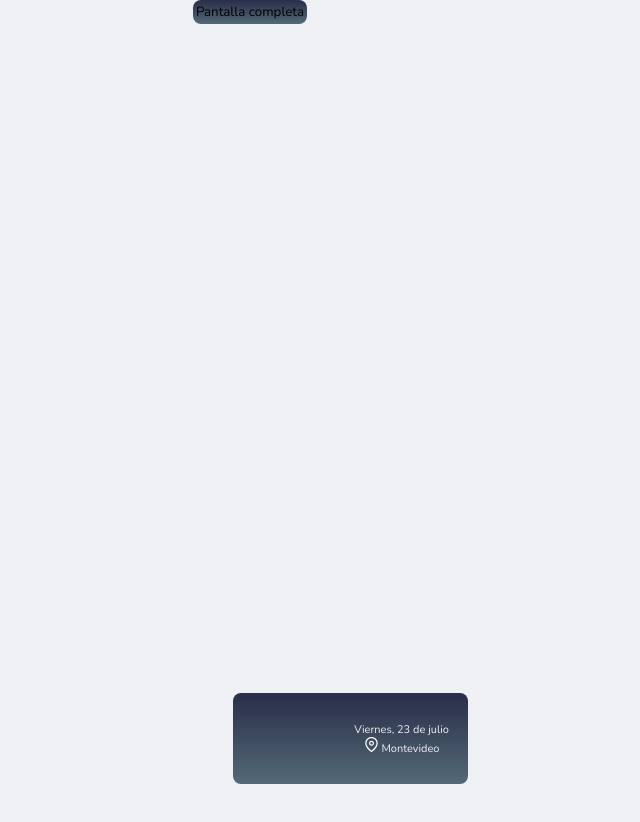
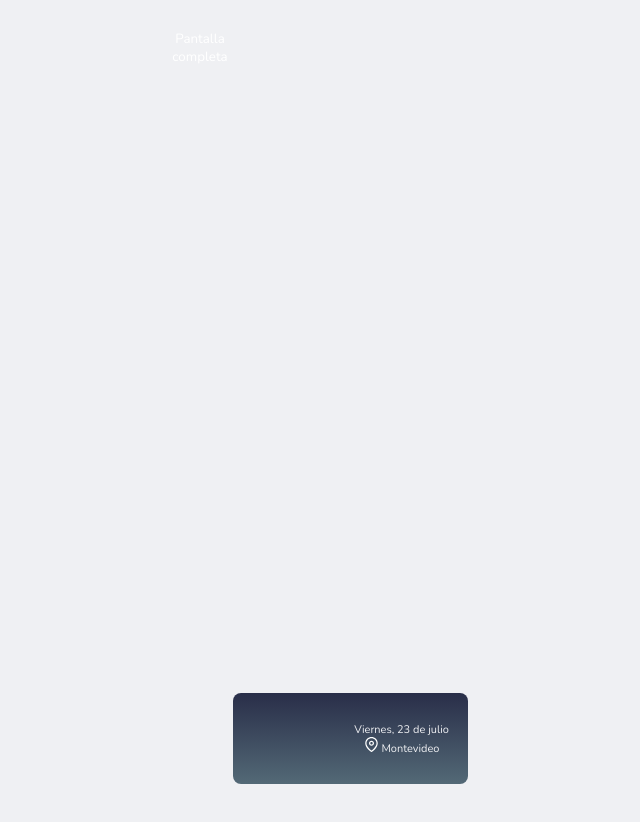
Before and after one commit to Akrata/Proyectos-weather-app, a website: page index.html in a window 1280 px wide. Shown: the whole page, without its empty margins (290-930 px from the left). Drawn offline with nearby package versions, Linux system fonts and the light colour scheme.

Commit message:
probando full screen3

```diff
--- a/css/index.css
+++ b/css/index.css
@@ -51,12 +51,15 @@ main {
     padding-top: 40px;
 }
 #pantalla_completa {
-    margin-top: -40px;
-    margin-left: -200px;
-    background: var(--gradient);
-    border-radius: 8px;
+    margin-left: -300px;
+    margin-top: -25px;
+    height: 65px;
+    width: 65px;
+    background: transparent;
+    border-radius: 50%;
     border: none;
     padding: 3px;
+    color: white;
 }
 .alerta {
     width: 70vw;
```
